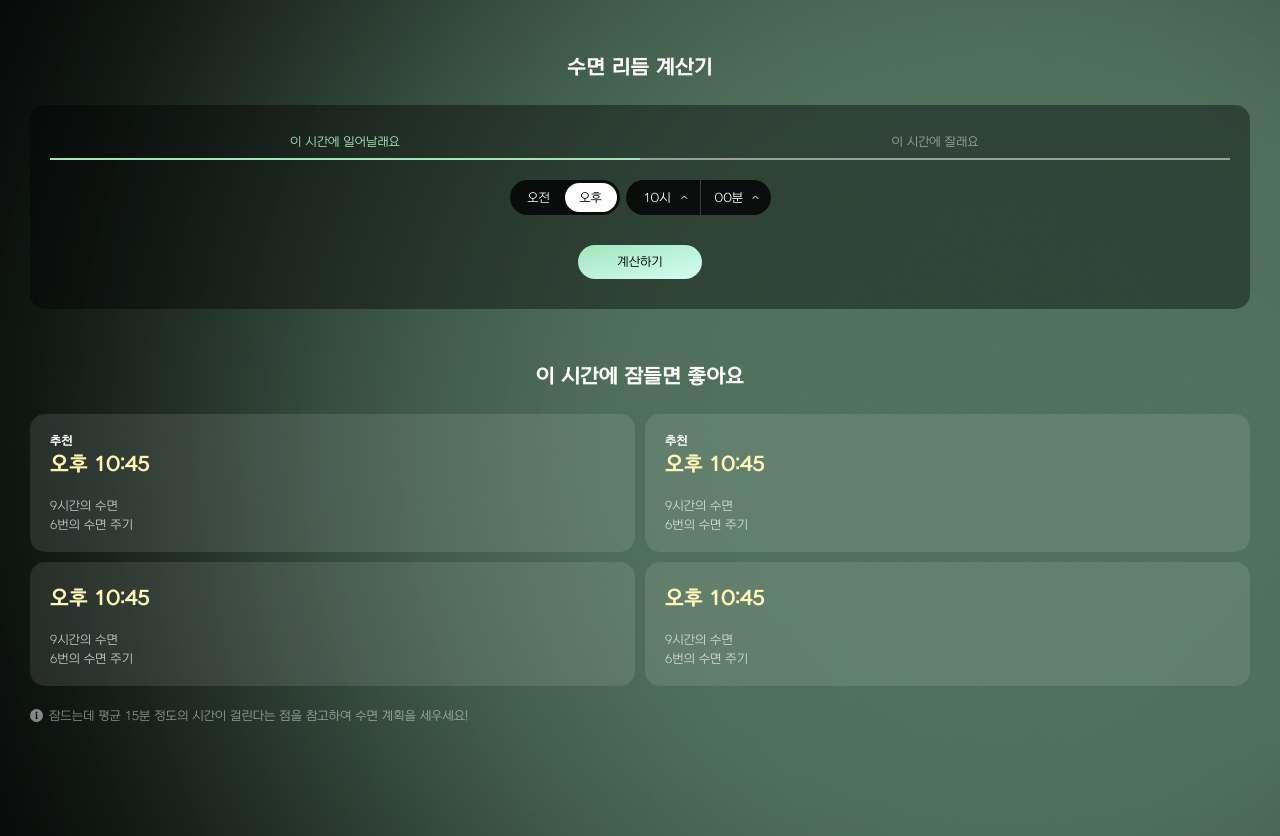
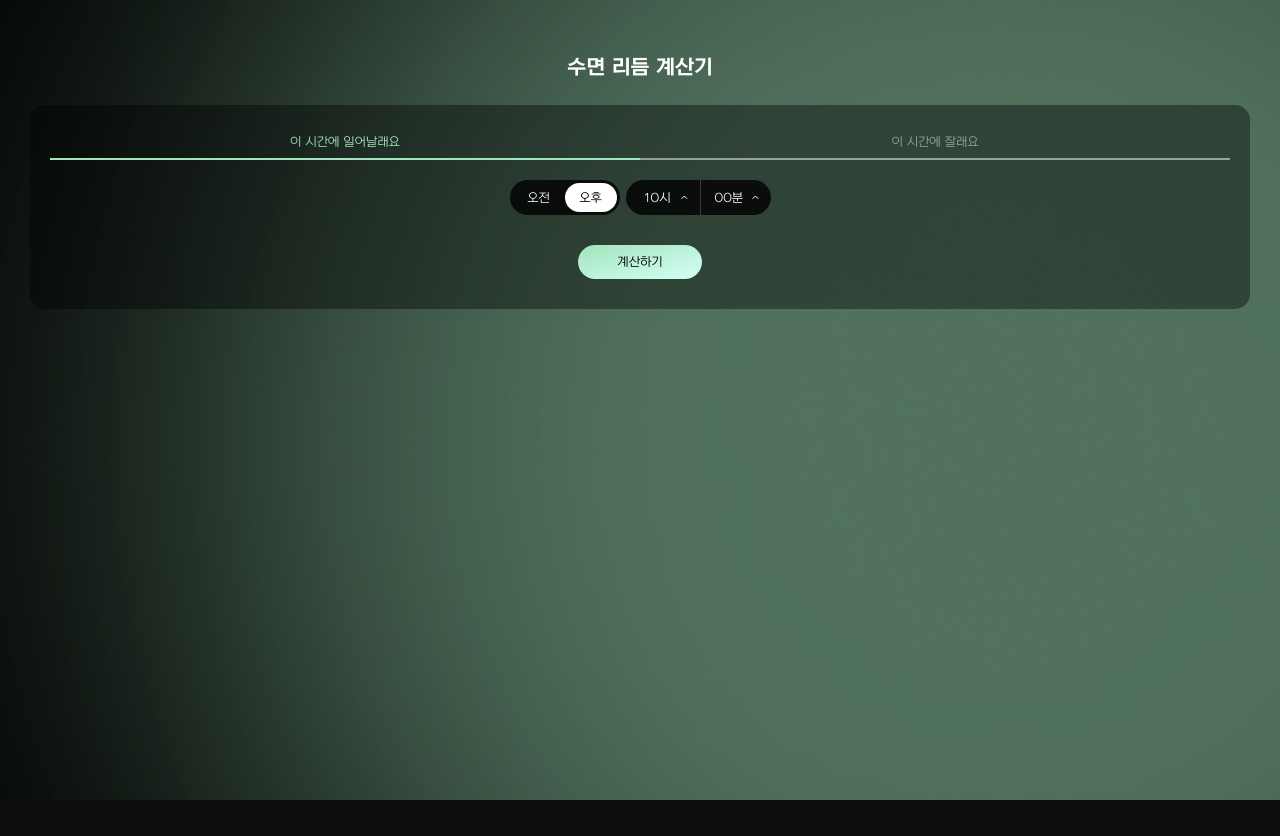
Before and after one commit to let-sgoDreamTeam/dream-wave-front, a React (Create React App) app: page /calculator in a window 1280 px wide. After the commit the page ends 800 px from the top, so only its background shows below. Built offline with nearby package versions, Linux system fonts and the light colour scheme.

Commit message:
feat: 수면 리듬 계산기 기능 완성

```diff
--- a/src/pages/calculator/calc-input.tsx
+++ b/src/pages/calculator/calc-input.tsx
@@ -13,8 +13,7 @@ const tabButton = [
     '이 시간에 잘래요'
 ]
 
-const CalcInput = () => {
-    const [tabIndex, setTabIndex] = useState(0);
+const CalcInput = ({setResult, tabIndex, setTabIndex}: any) => {
     const [selectSlot, setSelectSlot] = useState('pm');
 
     const today = new Date();
@@ -58,7 +57,8 @@ const CalcInput = () => {
             hour += 12;
         }
 
-        const result = cycles.map((cycle) => {
+        const basedOnSleepTime = () => {
+            return cycles.map((cycle) => {
                 const totalMinutes = ( hour * MINUTE ) + minute + ( ONE_CYCLE_MINUTE * cycle );
                 const hourValue = Math.floor( totalMinutes / MINUTE );
                 const minuteValue = formattedMinute( totalMinutes % MINUTE );
@@ -67,7 +67,7 @@ const CalcInput = () => {
                     return `오전 ${formattedHour(hourValue - 24)}:${minuteValue}`
                 }
                 else if (hourValue === 24) {
-                return `오전 ${hourValue - 24}:${minuteValue}`;
+                    return `오전 ${hourValue - 12}:${minuteValue}`;
                 }
                 else if (hourValue === 12) {
                     return `오후 ${hourValue}:${minuteValue}`;
@@ -75,78 +75,51 @@ const CalcInput = () => {
                 else {
                     return `오후 ${formattedHour(hourValue - 12)}:${minuteValue}`;
                 }
-        });
-
-        console.log(result);
+            })
         }
 
-    //12가 넘으면 오후 -12
-    //24가 넘으면 오전 -24
+        const basedOnWakeUpTime = () => {
+            return cycles.map((cycle) => {
+                let totalMinutes = (hour * MINUTE) + minute - (ONE_CYCLE_MINUTE * cycle);
 
-    // 0 ~ 24
-    // 1 ~ 12
-    //
-    //
-    // 1, 13
-    // 2, 14
-    //
-    // // 4시간 뒤
-    // 오후 => 오전
-    // 22시 => 2시
-    // 22 + 4 = 26
-    // 26 - 24 = 2
-    //
-    // 오전 => 오후 =
-    // 10시 => 2시
-    // 10 + 4 = 14
-    // 14 - 24 = -10
-    //
-    // 오전 => 오전
-    // 4시 => 8시
-    // 4 + 4 = 8
-    // 8 - 24 = -12
-    //
-    // 오후 => 오후
-    // 16시 => 20시
-    // 16 + 4 = 20
-    // 20 - 24 = -8
+                // 음수인 경우 전날로 넘어감
+                if (totalMinutes < 0) {
+                    totalMinutes += 24 * 60;
+                }
+
+                const hourValue = Math.floor(totalMinutes / MINUTE);
+                const minuteValue = formattedMinute( totalMinutes % MINUTE );
+
+                if (hourValue > 12) {
+                    return `오후 ${formattedHour(hourValue - 12)}:${minuteValue}`
+                }
+                else if (hourValue === 12) {
+                    return `오후 ${hourValue}:${minuteValue}`
+                }
+                else if (hourValue === 0) {
+                    return `오전 ${hourValue + 12}:${minuteValue}`
+                }
+                else {
+                    return `오전 ${formattedHour(hourValue)}:${minuteValue}`
+                }
+            });
+        }
 
 
-    // const calculateSleepCycle = (slot: string, hour: number, minute: number) => {
-    //     const ONE_CYCLE_MINUTE = 90;
-    //     const MINUTE = 60;
-    //     const cycles = [3]; // 3 사이클을 계산
-    //
-    //     if (slot === 'pm') {
-    //         // 오후인 경우
-    //         hour += 12;
-    //     } else if (slot === 'am' && hour === 12) {
-    //         hour = 0;
-    //     }
-    //
-    //     const cycleMinutes: string[] = cycles.map((cycle) => {
-    //         let totalMinutes = (hour * MINUTE) + minute + ONE_CYCLE_MINUTE * cycle;
-    //
-    //         // 올바른 AM 또는 PM 값 계산
-    //         const newSlot = totalMinutes >= (12 * MINUTE) ? '오후' : '오전';
-    //
-    //         if (newSlot === '오후') {
-    //             // PM 시간 계산
-    //             totalMinutes -= 12 * MINUTE;
-    //         }
-    //
-    //         const hourValue = Math.floor(totalMinutes / MINUTE);
-    //         const minuteValue = totalMinutes % MINUTE;
-    //
-    //         const formattedHour = hourValue < 10 ? `0${hourValue}` : `${hourValue}`;
-    //         const formattedMinute = minuteValue < 10 ? `0${minuteValue}` : `${minuteValue}`;
-    //
-    //         return `${newSlot} ${formattedHour}시 ${formattedMinute}분`;
-    //     });
-    //
-    //     console.log(cycleMinutes);
-    // };
+        setResult(
+            (tabIndex === 1) ?
+                {
+                    title: '이 시간에 일어나면 좋아요',
+                    value: basedOnSleepTime(),
+                }
+            :
+                {
+                    title: '이 시간에 잠들면 좋아요',
+                    value:  basedOnWakeUpTime(),
+                }
+        )
 
+    }
 
 
 
--- a/src/pages/calculator/calc-result.tsx
+++ b/src/pages/calculator/calc-result.tsx
@@ -1,53 +1,60 @@
 import React from 'react';
 import styles from "./calculator.module.scss";
+import { motion } from "framer-motion";
 
-const CalcResult = () => {
+const dummy = [
+    {
+        sleepTime: '9',
+        cycle: '6'
+    },
+    {
+        sleepTime: '7.5',
+        cycle: '5'
+    },
+    {
+        sleepTime: '6',
+        cycle: '4'
+    },
+    {
+        sleepTime: '4.5',
+        cycle: '3'
+    },
+]
+
+const CalcResult = ({result}:any) => {
+
     return (
+        <motion.div
+            initial={{opacity: 0}}
+            animate={{opacity: 1}}
+            exit={{opacity: 0}}
+        >
             <section className={styles.calcResultSection}>
-            <h1 className={`title-h1`}>이 시간에 잠들면 좋아요</h1>
+                <h1 className={`title-h1`}>
+                    {result.title}
+                </h1>
                 <ul className={styles.resultList}>
-                <li>
+                    {
+                        result.value.map((time: string, index:number) => (
+                            <li key={index}>
                                 <div className={styles.inner}>
-                        <span className={styles.label}>추천</span>
-                        <time>오후 10:45</time>
+                                    {
+                                        index < 2 && <span className={styles.label}>추천</span>
+                                    }
+                                    <time>{time}</time>
                                     <div className={styles.textWrap}>
-                            <p>9시간의 수면</p>
-                            <p>6번의 수면 주기</p>
+                                        <p>{dummy[index].sleepTime}시간의 수면</p>
+                                        <p>{dummy[index].cycle}번의 수면 주기</p>
                                     </div>
                                 </div>
                             </li>
-                <li>
-                    <div className={styles.inner}>
-                        <span className={styles.label}>추천</span>
-                        <time>오후 10:45</time>
-                        <div className={styles.textWrap}>
-                            <p>9시간의 수면</p>
-                            <p>6번의 수면 주기</p>
-                        </div>
-                    </div>
-                </li>
-                <li>
-                    <div className={styles.inner}>
-                        <time>오후 10:45</time>
-                        <div className={styles.textWrap}>
-                            <p>9시간의 수면</p>
-                            <p>6번의 수면 주기</p>
-                        </div>
-                    </div>
-                </li>
-                <li>
-                    <div className={styles.inner}>
-                        <time>오후 10:45</time>
-                        <div className={styles.textWrap}>
-                            <p>9시간의 수면</p>
-                            <p>6번의 수면 주기</p>
-                        </div>
-                    </div>
-                </li>
+                        ))
+                    }
                 </ul>
                 <p className={styles.notice}>잠드는데 평균 15분 정도의 시간이 걸린다는 점을
                     참고하여 수면 계획을 세우세요!</p>
             </section>
+        </motion.div>
     );
 };
 
--- a/src/pages/calculator/calculator.tsx
+++ b/src/pages/calculator/calculator.tsx
@@ -8,6 +8,8 @@ import CalcResult from "./calc-result";
 
 
 const Calculator = () => {
+    const [tabIndex, setTabIndex] = useState(0);
+    const [result, setResult] = useState({});
 
     return (
         <motion.div
@@ -17,8 +19,11 @@ const Calculator = () => {
         >
             <main className={`bg-gradient`}>
                 <div className={'section-wrap'}>
-                    <CalcInput />
-                    <CalcResult />
+                    <CalcInput setResult={setResult} tabIndex={tabIndex} setTabIndex={setTabIndex}/>
+                    {
+                        !!Object.keys(result).length && <CalcResult result={result}/>
+                    }
+
                 </div>
             </main>
         </motion.div>
```
Lines whose indentation alone changed are shown as unchanged.
